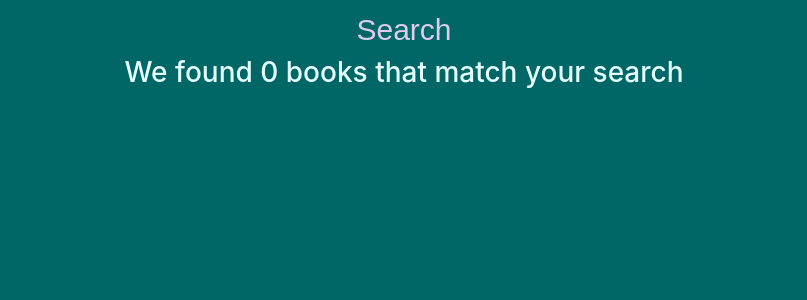
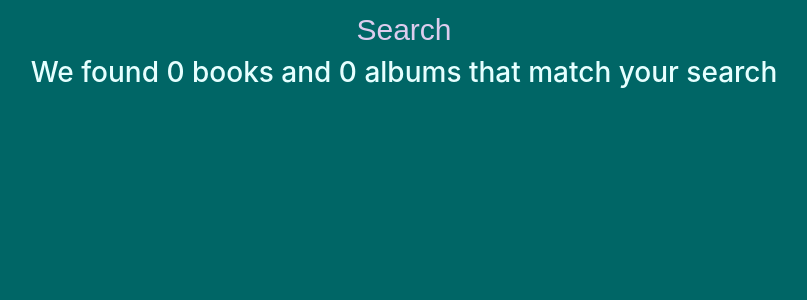
Before and after one commit to craigles75/bookshelf, a Flask app: page /search in a window 1280 px wide. Shown: the part 68-368 px from the top of the page, without its empty margins (236-1043 px from the left). Run offline with Flask 2, Linux system fonts and the light colour scheme; some libraries are stand-ins or nearby versions.

Commit message:
add search for music functionality

```diff
--- a/app.py
+++ b/app.py
@@ -178,9 +178,10 @@ def search():
         args = request.args
         query = urllib.parse.unquote_plus(args["q"])
         books = Book.query.filter(or_(Book.title.ilike("%" + query + "%"), Book.author.ilike("%" + query +"%"))).all()
-        return render_template("search.html", count = len(books), books = books)
+        albums = Music.query.filter(or_(Music.title.ilike("%" + query + "%"), Music.artist.ilike("%" + query +"%"))).all()
+        return render_template("search.html", bookcount = len(books), musiccount = len(albums), books = books, albums = albums)
     else:
-        return render_template("search.html", count=0)
+        return render_template("search.html", bookcount=0, musiccount=0)
 
 @app.route("/add_book")
 def add_book():
--- a/templates/search.html
+++ b/templates/search.html
@@ -4,13 +4,25 @@
     <h1>Search</h1>
 </div>
 
-    <h3>We found {{count}} books that match your search</h3>
+    <h3>We found {{bookcount}} books and {{musiccount}} albums that match your search</h3>
 
+    <div>
     {% if books %}
+      <p><h4>Books</h4></p>
       {% for book in books %}
       <a href="{{url_for('book', id=book.id)}}"><li>{{ book.title }}</a>, by {{ book.author }} - <a href="{{url_for('update', id=book.id)}}">Update Book Details</a></a></li>
       {% endfor %}
     {% endif %}
+    </div>
+
+    <div>
+    {% if albums %}
+      <p><h4>Albums</h4></p>
+      {% for album in albums %}
+      <a href="{{url_for('album', id=album.id)}}"><li>{{ album.title }}</a>, by {{ album.artist }} on {{ album.format }} - <a href="{{url_for('update_album', id=album.id)}}">Update Album Details</a></a></li>
+      {% endfor %}
+    {% endif %}
+    </div>
 
 
 
```
